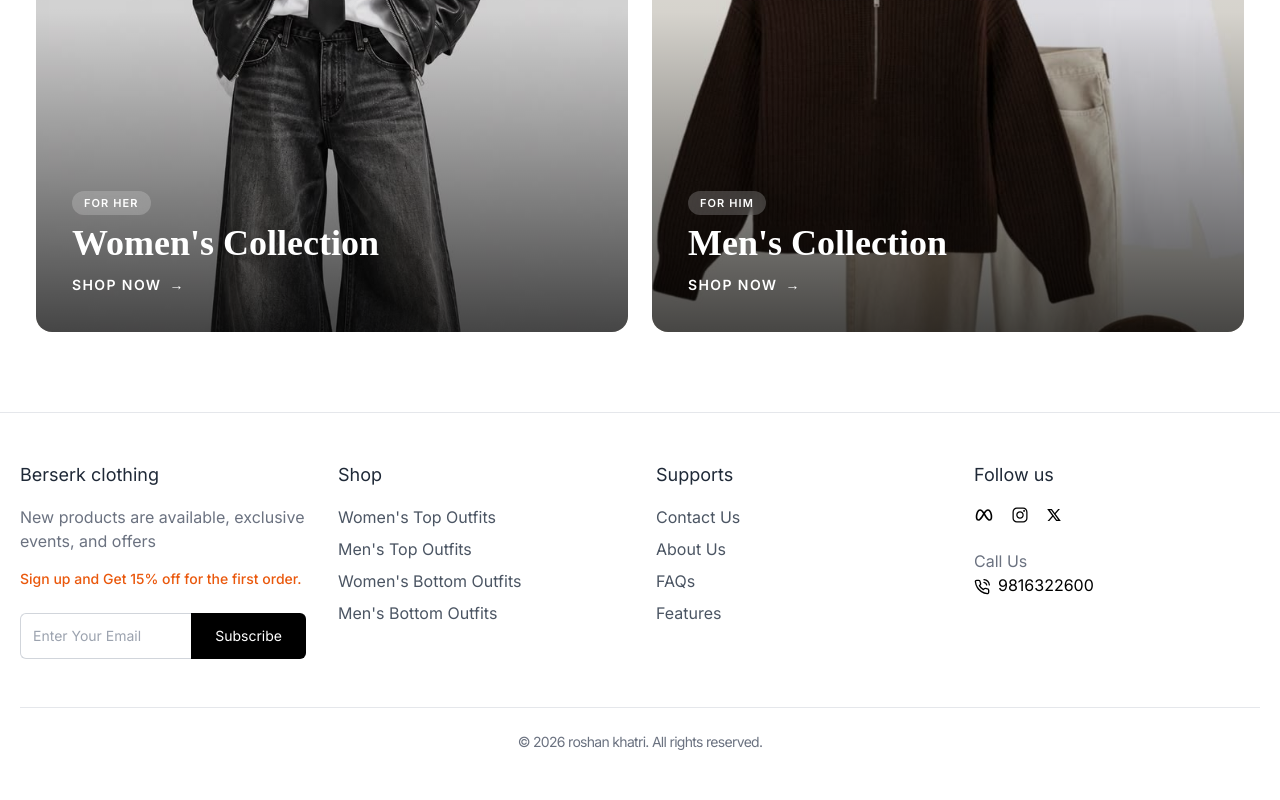
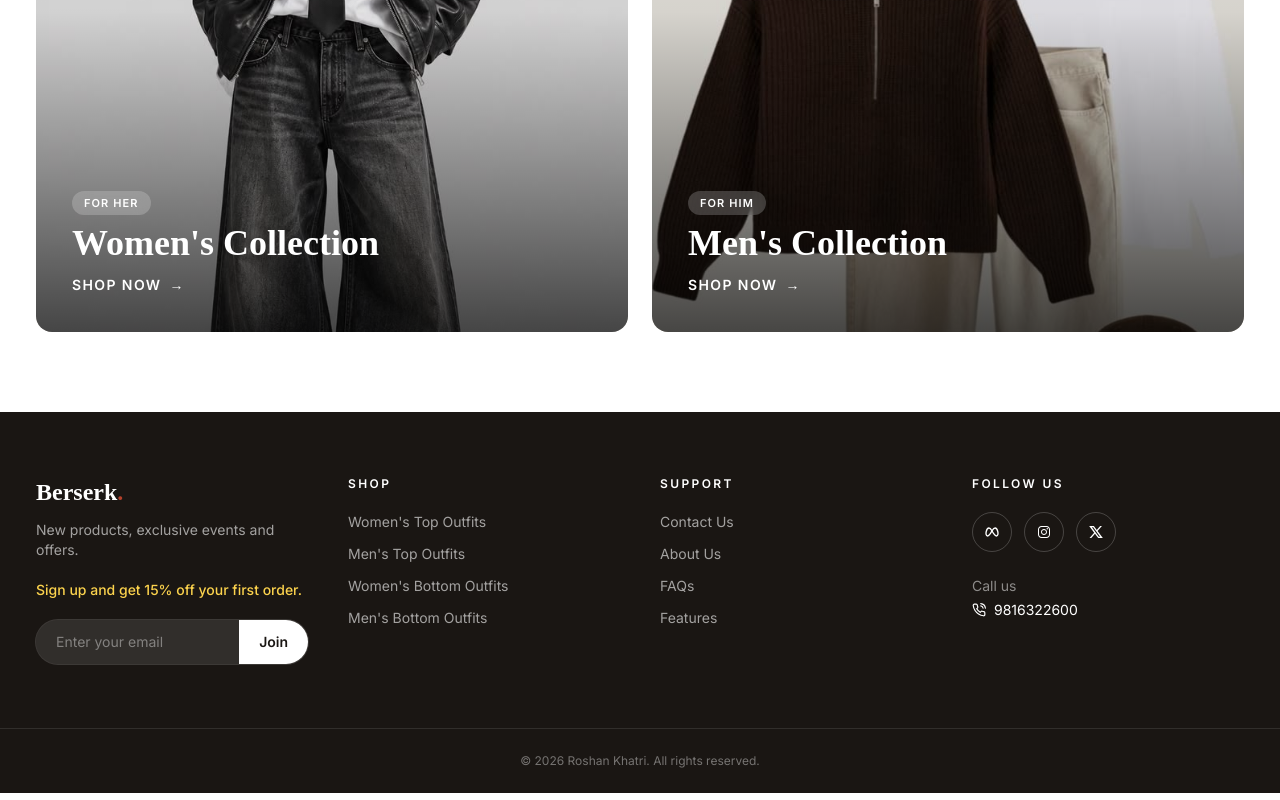
Before and after one commit to Roshan-khatri2063/clothing-ecom-store, a React (Vite) app in the folder frontend/: page / in a window 1280 px wide. Shown: the part 1443-2243 px from the top of the page. Built offline with nearby package versions, Linux system fonts and the light colour scheme.

Commit message:
improve the UI and design  of Footer

```diff
--- a/frontend/src/components/common/Footer.jsx
+++ b/frontend/src/components/common/Footer.jsx
@@ -4,136 +4,55 @@ import { IoLogoInstagram } from "react-icons/io";
 import { RiTwitterXLine } from "react-icons/ri";
 import { FiPhoneCall } from "react-icons/fi";
 
-const Footer = () => {
-  return (
-    <footer className="border-t py-12">
-      <div className="container mx-auto grid grid-cols-1 md:grid-cols-4 gap-8 px-4 lg:px-0">
+const shop = ["Women's Top Outfits", "Men's Top Outfits", "Women's Bottom Outfits", "Men's Bottom Outfits"];
+const support = ["Contact Us", "About Us", "FAQs", "Features"];
+const social = [
+  { href: "http://www.facebook.com", label: "Facebook", Icon: TbBrandMeta },
+  { href: "http://www.instagram.com", label: "Instagram", Icon: IoLogoInstagram },
+  { href: "http://www.twitter.com", label: "Twitter / X", Icon: RiTwitterXLine },
+];
+
+const Col = ({ title, items }) => (
   <div>
-          <h3 className="text-lg text-gray-800 mb-4">Berserk clothing</h3>
-          <p className=" text-gray-500 mb-4">
-            New products are available, exclusive events, and offers
-          </p>
+    <h3 className="mb-5 text-xs font-semibold uppercase tracking-[0.2em] text-white">{title}</h3>
+    <ul className="space-y-3 text-sm text-white/60">
+      {items.map((i) => (
+        <li key={i}><Link to="#" className="transition hover:text-white">{i}</Link></li>
+      ))}
+    </ul>
+  </div>
+);
 
-          <p className="font-medium text-sm text-orange-600 mb-6">
-            Sign up and Get 15% off for the first order.
-          </p>
-
-          {/* NewsLetter Form */}
-
-          <form className="flex">
-            <input
-              type="email"
-              placeholder="Enter Your Email"
-              className="p-3 w-full text-sm border-t border-l border-b border-gray-300 rounded-l-md focus:outline-none focus:ring-2 focus:ring-gray-500 transition-all"
-              required
-            />
-            <button
-              type="submit"
-              className="bg-black text-white px-6 py-3 text-sm rounded-r-md hover:bg-gray-800 transition-all"
-            >
-              Subscribe
-            </button>
+const Footer = () => (
+  <footer className="bg-ink text-white">
+    <div className="container mx-auto grid grid-cols-1 gap-10 px-4 py-16 md:grid-cols-4">
+      <div>
+        <h3 className="font-display text-2xl font-semibold">Berserk<span className="text-accent">.</span></h3>
+        <p className="mt-3 text-sm text-white/60">New products, exclusive events and offers.</p>
+        <p className="mb-5 mt-5 text-sm font-medium text-amber-300">Sign up and get 15% off your first order.</p>
+        <form className="flex overflow-hidden rounded-full bg-white/10 ring-1 ring-white/15 focus-within:ring-white/40">
+          <input type="email" placeholder="Enter your email" required
+            className="w-full bg-transparent px-5 py-3 text-sm text-white placeholder:text-white/40 focus:outline-none" />
+          <button type="submit" className="bg-white px-5 text-sm font-semibold text-ink transition hover:bg-accent hover:text-white">Join</button>
         </form>
       </div>
-
-        {/* shop links */}
+      <Col title="Shop" items={shop} />
+      <Col title="Support" items={support} />
       <div>
-          <h3 className="text-lg text-gray-800 mb-4">Shop</h3>
-          <ul className="space-y-2 text-gray-600">
-            <li>
-              <Link to="#" className="hover:text-gray-500 transition-colors">
-                Women's Top Outfits
-              </Link>
-            </li>
-            <li>
-              <Link to="#" className="hover:text-gray-500 transition-colors">
-                Men's Top Outfits
-              </Link>
-            </li>
-            <li>
-              <Link to="#" className="hover:text-gray-500 transition-colors">
-                Women's Bottom Outfits
-              </Link>
-            </li>
-            <li>
-              <Link to="#" className="hover:text-gray-500 transition-colors">
-                Men's Bottom Outfits
-              </Link>
-            </li>
-          </ul>
+        <h3 className="mb-5 text-xs font-semibold uppercase tracking-[0.2em]">Follow us</h3>
+        <div className="mb-6 flex gap-3">
+          {social.map(({ href, label, Icon }) => (
+            <a key={label} href={href} target="_blank" rel="noopener noreferrer" aria-label={label}
+              className="flex h-10 w-10 items-center justify-center rounded-full border border-white/20 transition hover:border-white hover:bg-white hover:text-ink">
+              <Icon className="h-4 w-4" />
+            </a>
+          ))}
         </div>
-
-        {/* Support Links */}
-        <div>
-          <h3 className="text-lg text-gray-800 mb-4">Supports</h3>
-          <ul className="space-y-2 text-gray-600">
-            <li>
-              <Link to="#" className="hover:text-gray-500 transition-colors">
-                Contact Us
-              </Link>
-            </li>
-            <li>
-              <Link to="#" className="hover:text-gray-500 transition-colors">
-                About Us
-              </Link>
-            </li>
-            <li>
-              <Link to="#" className="hover:text-gray-500 transition-colors">
-                FAQs
-              </Link>
-            </li>
-            <li>
-              <Link to="#" className="hover:text-gray-500 transition-colors">
-                Features
-              </Link>
-            </li>
-          </ul>
-        </div>
-
-        {/* Follow US */}
-        <div>
-          <h3 className="text-lg text-gray-800 mb-4"> Follow us </h3>
-          <div className="flex items-center space-x-4 mb-6">
-            <a
-              href="http://www.facebook.com"
-              target="_blank"
-              rel="noopener noreferrer"
-              className="hover:text-gray-300"
-            >
-              <TbBrandMeta className="h-5 w-5" />
-            </a>
-            <a
-              href="http://www.instagram.com"
-              target="_blank"
-              rel="noopener noreferrer"
-              className="hover:text-gray-300"
-            >
-              <IoLogoInstagram className="h-5 w-5" />
-            </a>
-            <a
-              href="http://www.twitter.com"
-              target="_blank"
-              rel="noopener noreferrer"
-              className="hover:text-gray-300"
-            >
-              <RiTwitterXLine className="h-4 w-4" />
-            </a>
-          </div>
-          <p className="text-gray-500">Call Us</p>
-          <p>
-            <FiPhoneCall className="inline-block mr-2" />
-            9816322600
-          </p>
+        <p className="text-sm text-white/50">Call us</p>
+        <p className="mt-1 flex items-center gap-2 text-sm"><FiPhoneCall /> 9816322600</p>
       </div>
     </div>
-
-      {/* Footer Bottom */}
-      <div className="container mx-auto mt-12 px-4 lg:px-0 border-t border-gray-200 pt-6">
-        <p className="text-gray-500 text-sm tracking-tighter text-center">
-          © 2026 roshan khatri. All rights reserved.
-        </p>
-      </div>
+    <div className="border-t border-white/10 py-6 text-center text-xs text-white/40">© 2026 Roshan Khatri. All rights reserved.</div>
   </footer>
 );
-};
 export default Footer;
```
Lines whose indentation alone changed are shown as unchanged.
